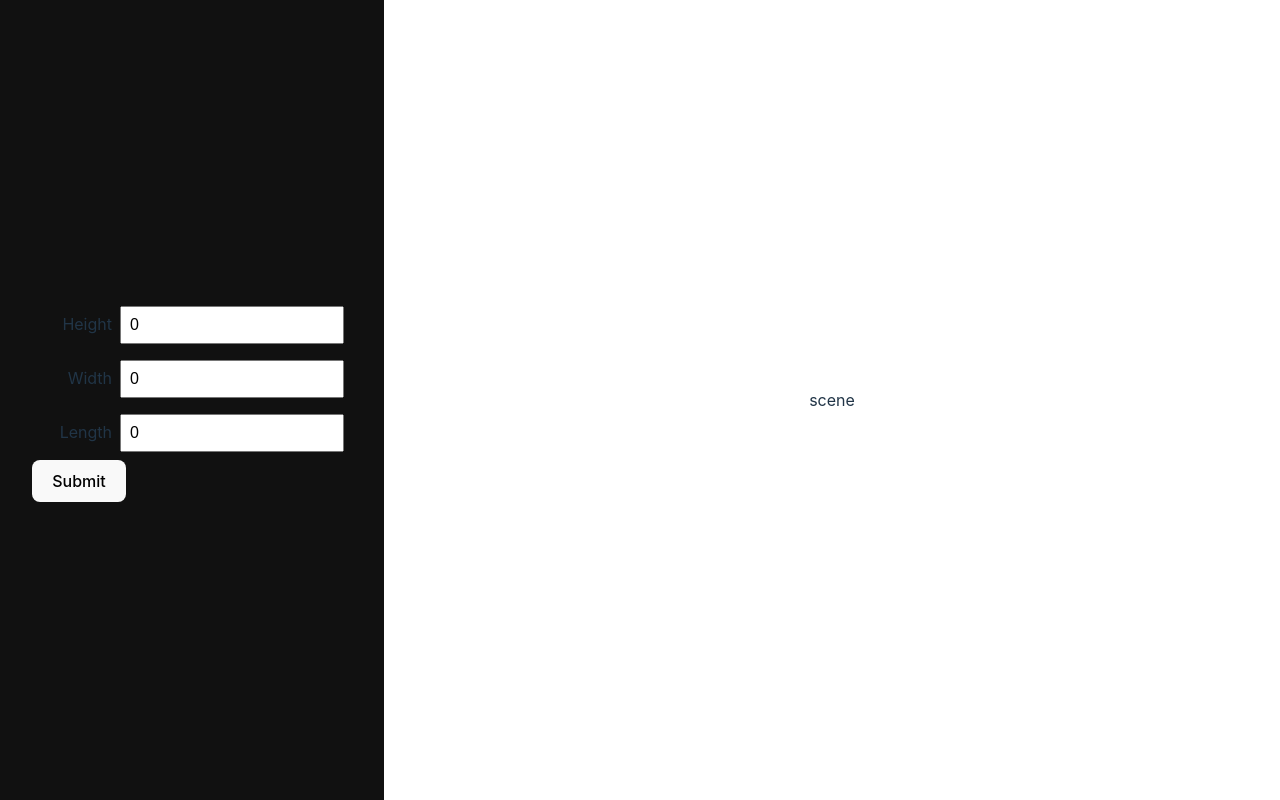
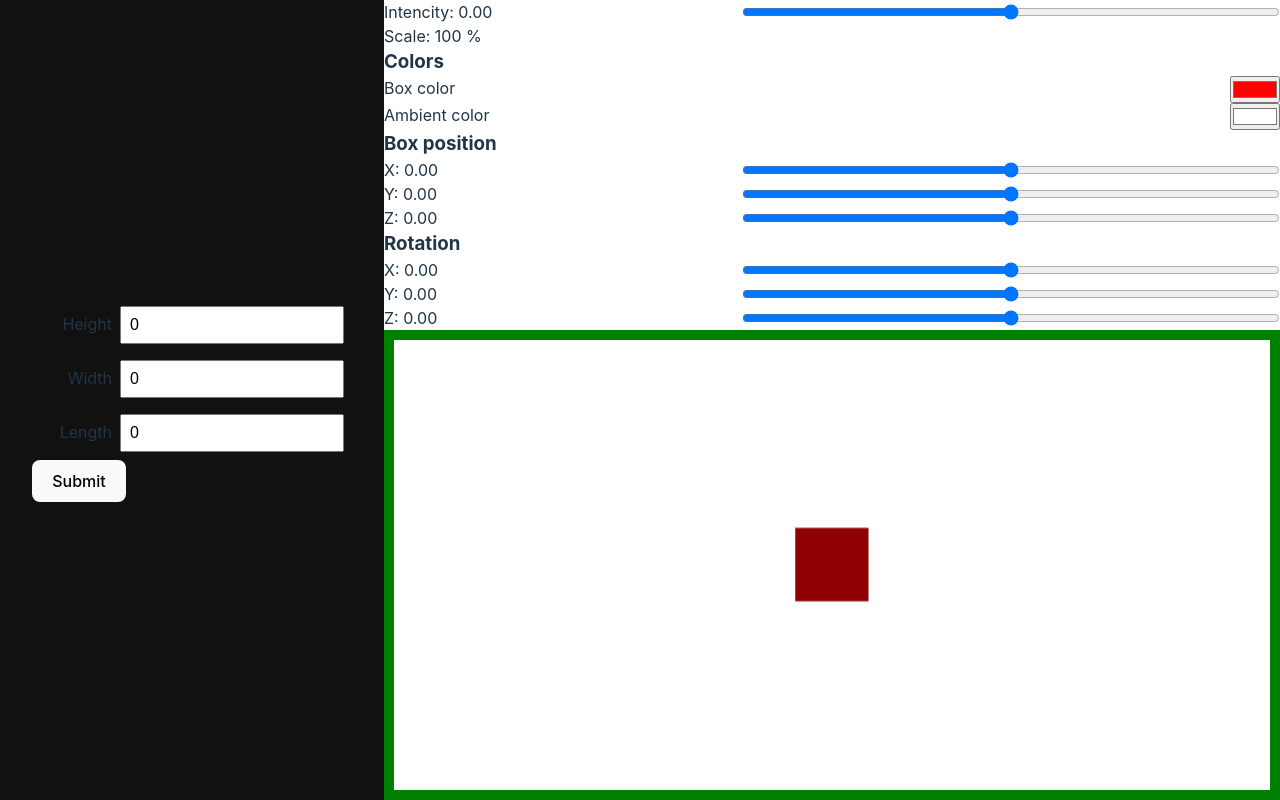
Before and after one commit to Tetrarium/cadex-tt, a React (Vite) app: page / in a window 1280 px wide. Built offline with nearby package versions, Linux system fonts and the light colour scheme; what miragejs would draw is missing.

Commit message:
try boxGeometry

```diff
--- a/src/App.tsx
+++ b/src/App.tsx
@@ -1,5 +1,6 @@
 import s from "./app.module.sass";
 import Form from "./components/form/form";
+import Scene from "./components/scene/scene";
 import { useFetch } from "./hooks/useFetch";
 import { Box } from "./models/models";
 
@@ -18,7 +19,7 @@ function App() {
       <div className={s.menu}>
         <Form onSubmit={handleSubmit} isLoading={loading} />
       </div>
-      <div className={s.scene}>scene</div>
+      <div className={s.scene}><Scene /></div>
     </div>
   );
 }
--- /dev/null
+++ b/src/components/scene/scene.module.sass
@@ -0,0 +1,27 @@
+.container
+  width: 100%
+  height: 100%
+  display: flex
+  flex-direction: column
+
+.canvas
+  width: 100%
+  height: 100%
+  border: 10px solid green
+
+  &__active
+    cursor: row-resize
+
+.intensity
+  display: flex
+  flex-direction: row
+  justify-content: space-between
+
+.controls
+  &__row
+    display: flex
+    flex-direction: row
+    justify-content: space-between
+
+.slider
+  width: 60%
--- /dev/null
+++ b/src/components/scene/scene.tsx
@@ -0,0 +1,174 @@
+import { useState } from "react";
+
+import { Canvas } from "@react-three/fiber";
+
+import s from "./scene.module.sass";
+
+const minMax = (num: number, min: number, max: number) => Math.min(Math.max(num, min), max);
+
+const Scene = () => {
+  const [intensity, setIntensity] = useState(0);
+  const [scale, setScale] = useState(1);
+
+  const [boxPosition, setBoxPosition] = useState([0, 0, 0]);
+  const [rotation, setRotation] = useState([0, 0, 0]);
+
+  const [boxColor, setBoxColor] = useState(0xff0000);
+  const [ambientColor, setAmbientColor] = useState(0xffffff);
+
+  const [dragging, setDragging] = useState(false);
+  const [rotating, setRotating] = useState(false);
+
+  return (
+    <div className={s.container}>
+      <div>
+        <div className={s.intensity}>
+          <span>Intencity: {intensity.toFixed(2)}</span>
+          <input
+            className={s.slider}
+            type="range"
+            min="-1"
+            max="1"
+            step="0.01"
+            value={intensity}
+            onChange={e => setIntensity(Number(e.target.value))}
+          />
+        </div>
+        <div>Scale: {Math.round(scale * 100)} %</div>
+      </div>
+      <div className={s.controls}>
+        <h3>Colors</h3>
+        <div className={s.controls__row}>
+          <span>Box color</span>
+          <input type="color" value={`#${boxColor.toString(16)}`} onChange={e => setBoxColor(Number(`0x${e.target.value.slice(1)}`))} />
+        </div>
+        <div className={s.controls__row}>
+          <span>Ambient color</span>
+          <input type="color" value={`#${ambientColor.toString(16)}`} onChange={e => setAmbientColor(Number(`0x${e.target.value.slice(1)}`))} />
+        </div>
+      </div>
+      <div className={s.controls}>
+        <h3>Box position</h3>
+        <div className={s.controls__row}>
+          <span>X: {boxPosition[0].toFixed(2)}</span>
+          <input
+            className={s.slider}
+            type="range"
+            min="-1"
+            max="1"
+            step="0.01"
+            value={boxPosition[0]}
+            onChange={e => setBoxPosition(prev => [Number(e.target.value), prev[1], prev[2]])}
+          />
+        </div><div className={s.controls__row}>
+          <span>Y: {boxPosition[1].toFixed(2)}</span>
+          <input
+            className={s.slider}
+            type="range"
+            min="-1"
+            max="1"
+            step="0.01"
+            value={boxPosition[1]}
+            onChange={e => setBoxPosition(prev => [prev[0], Number(e.target.value), prev[2]])}
+          />
+        </div><div className={s.controls__row}>
+          <span>Z: {boxPosition[2].toFixed(2)}</span>
+          <input
+            className={s.slider}
+            type="range"
+            min="-1"
+            max="1"
+            step="0.01"
+            value={boxPosition[2]}
+            onChange={e => setBoxPosition(prev => [prev[0], prev[1], Number(e.target.value)])}
+          />
+        </div>
+      </div>
+      <div className={s.controls}>
+        <h3>Rotation</h3>
+        <div className={s.controls__row}>
+          <span>X: {rotation[0].toFixed(2)}</span>
+          <input
+            className={s.slider}
+            type="range"
+            min={Math.PI * -1}
+            max={Math.PI}
+            step="0.01"
+            value={rotation[0]}
+            onChange={e => setRotation(prev => [Number(e.target.value), prev[1], prev[2]])}
+          />
+        </div><div className={s.controls__row}>
+          <span>Y: {rotation[1].toFixed(2)}</span>
+          <input
+            className={s.slider}
+            type="range"
+            min={Math.PI * -1}
+            max={Math.PI}
+            step="0.01"
+            value={rotation[1]}
+            onChange={e => setRotation(prev => [prev[0], Number(e.target.value), prev[2]])}
+          />
+        </div><div className={s.controls__row}>
+          <span>Z: {rotation[2].toFixed(2)}</span>
+          <input
+            className={s.slider}
+            type="range"
+            min={Math.PI * -1}
+            max={Math.PI}
+            step="0.01"
+            value={rotation[2]}
+            onChange={e => setRotation(prev => [prev[0], prev[1], Number(e.target.value)])}
+          />
+        </div>
+      </div>
+      <Canvas
+        onWheel={e => setScale(prev => {
+          const newScale = prev + (-e.deltaY / 100 * 0.05);
+
+          return minMax(newScale, 0.1, 5);
+        })}
+
+        onPointerDown={e => {
+          console.log(e.button);
+          if (e.button === 0) {
+            setDragging(true);
+          }
+
+          if (e.button === 1) {
+            setRotating(true);
+          }
+        }}
+        onPointerUp={e => {
+          if (e.button === 0) {
+            setDragging(false);
+          }
+
+          if (e.button === 1) {
+            setRotating(false);
+          }
+        }}
+        onPointerMove={e => {
+          if (dragging) {
+            setBoxPosition(prev => [prev[0] + e.movementX / 100, prev[1] - e.movementY / 100, prev[2]]);
+          }
+
+          if (rotating) {
+            setRotation(prev => [prev[0] + e.movementY / 100, prev[1] + e.movementX / 100, prev[2]]);
+          }
+        }}
+
+
+        className={s.canvas}
+      >
+        <mesh scale={scale} userData={{ name: "box" }} position={boxPosition} rotation={rotation} shadow baseColor={ambientColor}>
+          <ambientLight intensity={intensity} color={ambientColor} />
+          <directionalLight color={boxColor} position={[1, 2, 3]} />
+          <boxGeometry args={[1, 1, 2]} />
+          <meshStandardMaterial />
+        </mesh>
+      </Canvas>
+    </div>
+  );
+};
+
+export default Scene;;
```
